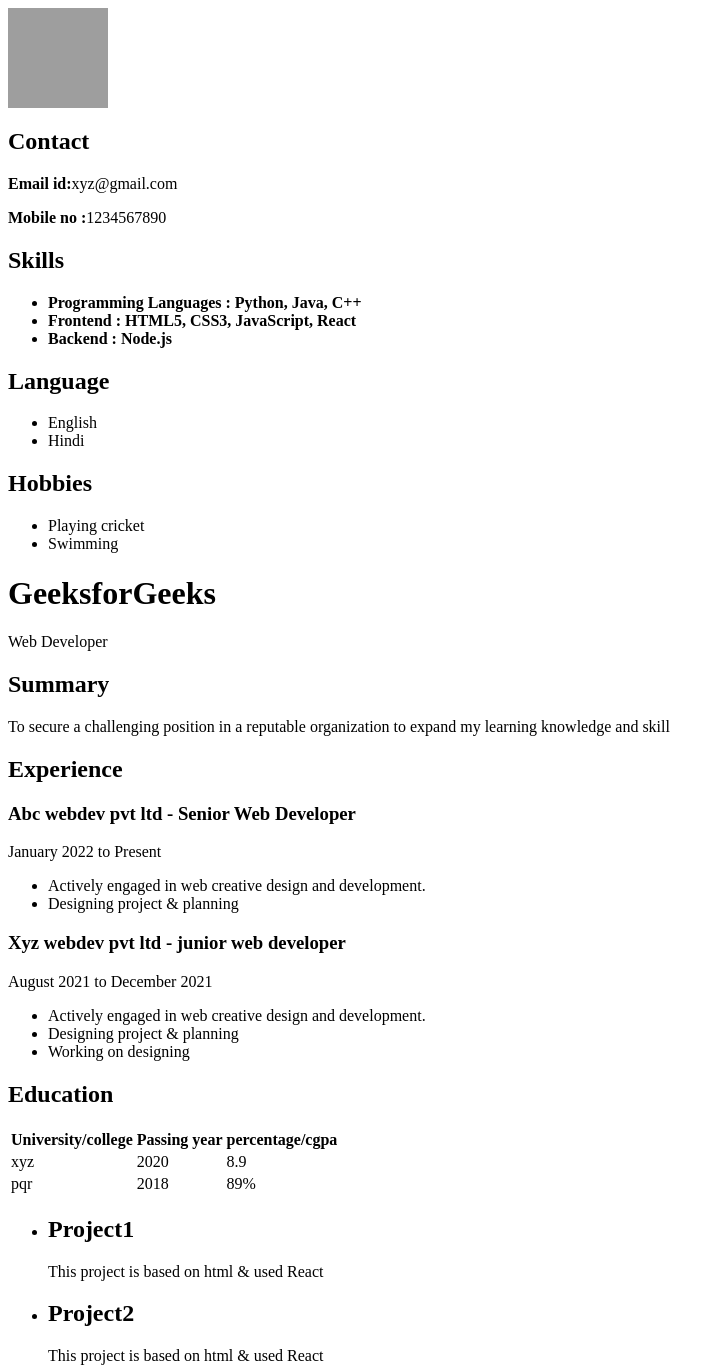
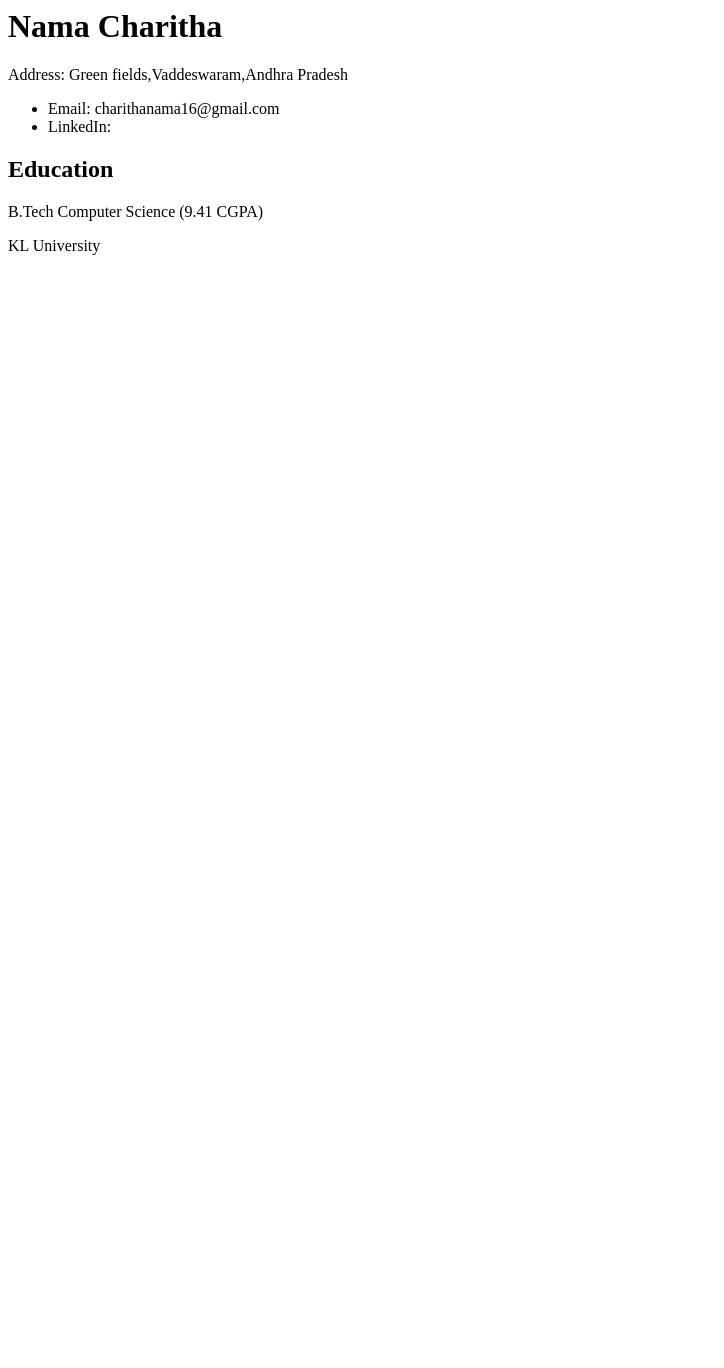
Before and after one commit to 2100031815/resume, a plain HTML site: page Desktop/resumem/index.html in a window 1280 px wide. Shown: the whole page, without its empty margins (0-724 px from the left). After the commit the page ends 800 px from the top, so only its background shows below. Drawn offline with Linux system fonts and the light colour scheme; grey boxes are pictures that could not be loaded.

Commit message:
added data

```diff
--- a/Desktop/resumem/index.html
+++ b/Desktop/resumem/index.html
@@ -1,120 +1,26 @@
-<html lang="en">
+<html>
+    <head>
+         <title>Resume</title>
 
-<head>
-    <meta charset="UTF-8">
-    <meta http-equiv="X-UA-Compatible" content="IE=edge">
-    <meta name="viewport"
-          content="width=device-width, initial-scale=1.0">
-    <link rel="stylesheet" href="resume.css">
     </head>
-
     <body>
-    <div class="full">
-        <div class="left">
-            <div class="image">
-                <img src=
-"https://media.geeksforgeeks.org/wp-content/uploads/20220202083519/gfglogo.png"
-                     alt="gfg-logo"
-                     style="width:100px;height:100px;">
-            </div>
-            <div class="Contact">
-                <h2>Contact</h2>
-                <p><b>Email id:</b>xyz@gmail.com</p>
-                <p><b>Mobile no :</b>1234567890</p>
-            </div>
-            <div class="Skills">
-                <h2>Skills</h2>
-                <ul>
-                    <li><b>Programming Languages :
-                      Python, Java, C++</b></li>
-                    <li><b>Frontend : HTML5, CSS3,
-                      JavaScript, React</b></li>
-                    <li><b>Backend : Node.js</b></li>
-                </ul>
-            </div>
-            <div class="Language">
-                <h2>Language</h2>
-                <ul>
-                    <li>English</li>
-                    <li>Hindi</li>
-                </ul>
-            </div>
-            <div class="Hobbies">
-                <h2>Hobbies</h2>
-                <ul>
-                    <li>Playing cricket</li>
-                    <li>Swimming</li>
-                </ul>
-            </div>
-        </div>
-        <div class="right">
-            <div class="name">
-                <h1>GeeksforGeeks</h1>
-            </div>
-            <div class="title">
-                <p>Web Developer</p>
-            </div>
-            <div class="Summary">
-                <h2>Summary</h2>
-                <p>To secure a challenging position in a
-                  reputable organization
-                    to expand my learning knowledge and skill
-                </p>
-            </div>
-            <div class="Experience">
-                <h2>Experience</h2>
-                <h3>Abc webdev pvt ltd - Senior Web Developer</h3>
-                <p>January 2022 to Present</p>
-                <ul>
-                    <li>Actively engaged in web creative
-                      design and development.</li>
-                    <li>Designing project & planning</li>
-                </ul>
-                <h3>Xyz webdev pvt ltd - junior web developer</h3>
-                <p>August 2021 to December 2021</p>
-                <ul>
-                    <li>Actively engaged in web creative
-                      design and development.</li>
-                    <li>Designing project & planning</li>
-                    <li>Working on designing</li>
-                </ul>
-            </div>
-            <div class="Education">
-                <h2>Education</h2>
-                <table>
-                    <tr>
-                        <th>University/college  </th>
-                        <th>Passing year  </th>
-                        <th>percentage/cgpa</th>
-                    </tr>
-                    <tr>
-                        <td>xyz</td>
-                        <td>2020</td>
-                        <td>8.9</td>
-                    </tr>
-                    <tr>
-                        <td>pqr</td>
-                        <td>2018</td>
-                        <td>89%</td>
-                    </tr>
-                </table>
-            </div>
-            <div class="project">
+       <h1>Nama Charitha</h1>
+       <div class="personal-info">
+       <p>Address: Green fields,Vaddeswaram,Andhra Pradesh</p>
       <ul>
         <li>
-                        <h2>Project1</h2>
-                        <p>This project is based on html
-                          & used React</p>
+            Email: charithanama16@gmail.com
         </li>
         <li>
-                        <h2>Project2</h2>
-                        <p>This project is based on html
-                          & used React</p>
+            LinkedIn:
         </li>
       </ul>
+       <div class="Education-section">
+        <h2>Education</h2>
+        <p>B.Tech Computer Science (9.41 CGPA)</p>
+         <p>KL University</p>
        </div>
-        </div>
+
        </div>
     </body>
-
 </html>
```
Lines whose indentation alone changed are shown as unchanged.
